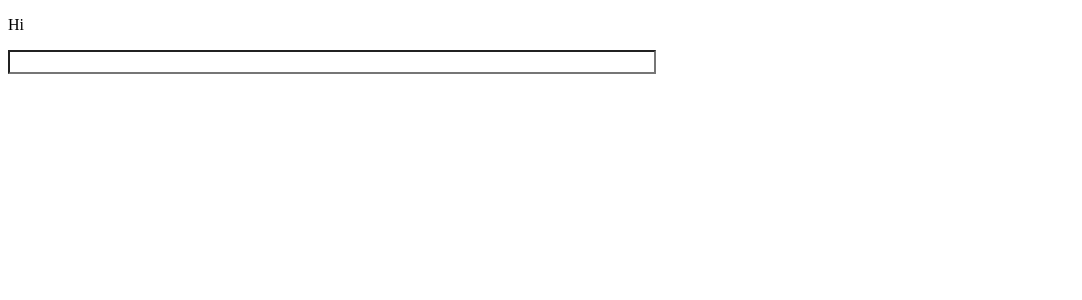
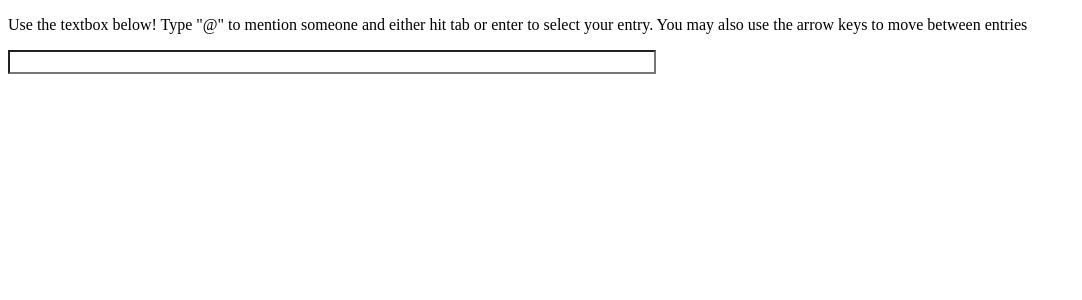
Before and after one commit to CalderWhite/react-mentions-clone, a Next.js app in the folder frontend/: page / in a window 1280 px wide. Shown: the top 300 px of the page, without its empty margins (0-1082 px from the left). Built offline with nearby package versions, Linux system fonts and the light colour scheme.

Commit message:
Added text.

```diff
--- a/frontend/src/pages/index.js
+++ b/frontend/src/pages/index.js
@@ -5,7 +5,7 @@ import MyTextbox from '../components/MyTextbox';
 export default function Home() {
   return (
     <>
-      <p>Hi</p>
+      <p>Use the textbox below! Type "@" to mention someone and either hit tab or enter to select your entry. You may also use the arrow keys to move between entries</p>
       <MyTextbox />
     </>
   )
```
